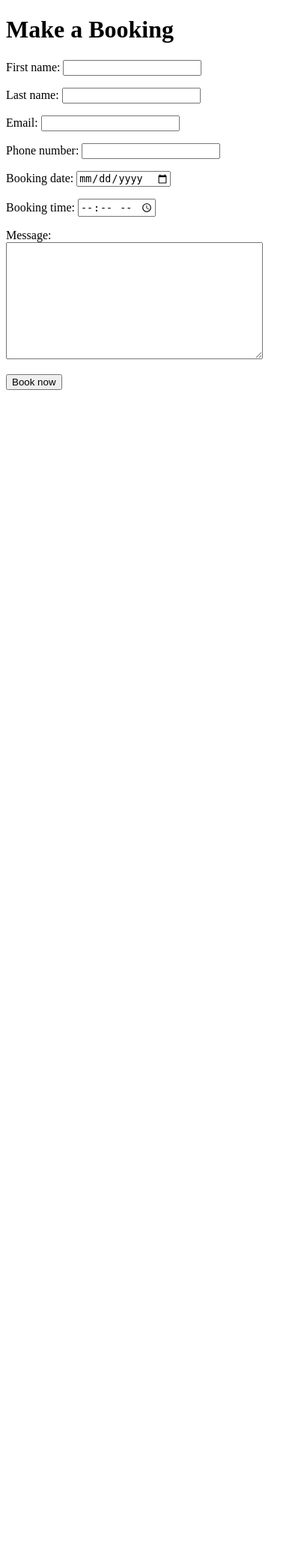
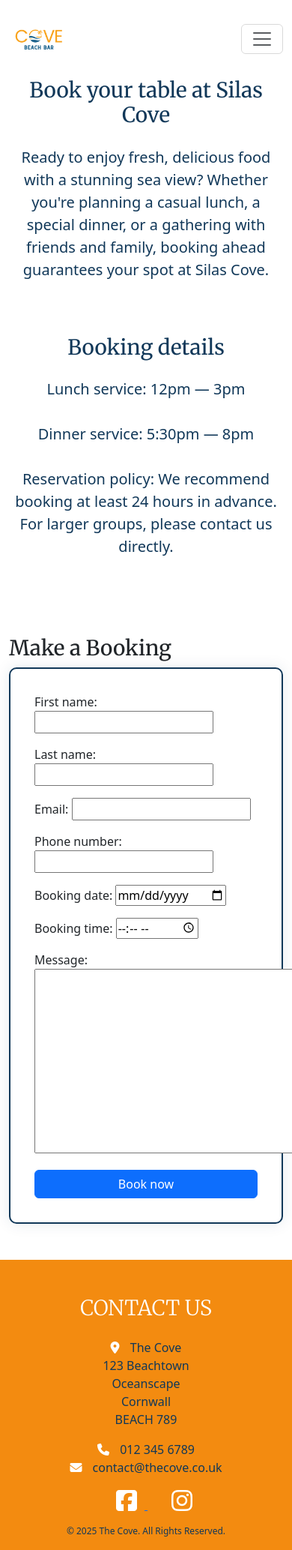
Before and after one commit to naomihunt25/the-cove-test, a Django app: page /bookings/new/ in a window 390 px wide; the page is wider, and only the part inside the window is pictured. Shown: that part at 75% size. Before the commit the page ends 520 px from the top of that part, so only its background shows below. Run offline with Django 5.2, Linux system fonts and the light colour scheme; a user stored in the database is signed in; some libraries are stand-ins or nearby versions.

Commit message:
change things from here

```diff
--- a/bookings/templates/bookings/booking_form.html
+++ b/bookings/templates/bookings/booking_form.html
@@ -1,16 +1,47 @@
-<!DOCTYPE html>
-<html lang="en">
-<head>
-    <meta charset="UTF-8">
-    <meta name="viewport" content="width=device-width, initial-scale=1.0">
-    <title>Make a booking</title>
-</head>
-<body>
-  <h1>Make a Booking</h1>
-  <form method="post">
-    {% csrf_token %}
-    {{ form.as_p }}
-    <button type="submit">Book now</button>
-  </form>
-</body>
-</html>
+{% extends 'base.html' %}
+
+{% block title %}Make a Booking - The Cove{% endblock %}
+
+{% block content %}
+
+<header class="header container section">
+  <div class="row">
+    <div class="col-12 text-center">
+      <h1 class="lead display-6">
+        <strong>Book your table at Silas Cove</strong>
+      </h1>
+      <p class="my-4 lead">
+        Ready to enjoy fresh, delicious food with a stunning sea view?
+        Whether you&#39;re planning a casual lunch, a special dinner, or a
+        gathering with friends and family, booking ahead guarantees your
+        spot at Silas Cove.
+      </p>
+      <br /><br />
+
+      <h1 class="lead display-6">
+        <strong>Booking details</strong>
+      </h1>
+      <p class="my-4 lead">
+        <strong>Lunch service:</strong> 12pm — 3pm <br /><br />
+        <strong>Dinner service:</strong> 5:30pm — 8pm <br /><br />
+        <strong>Reservation policy:</strong> We recommend booking at least
+        24 hours in advance. For larger groups, please contact us directly.
+      </p>
+    </div>
+  </div>
+</header>
+
+<section class="container mt-5 mb-5">
+  <div class="row justify-content-center">
+    <div class="col-12 col-md-8">
+      <h1>Make a Booking</h1>
+      <form method="post">
+        {% csrf_token %}
+        {{ form.as_p }}
+        <button type="submit" class="btn btn-primary w-100">Book now</button>
+      </form>
+    </div>
+  </div>
+</section>
+
+{% endblock %}
--- a/bookings/views.py
+++ b/bookings/views.py
@@ -14,9 +14,6 @@ def about(request):
 
 def menu(request):
     return render(request, 'menu.html')
-
-def bookings(request):
-    return render(request, 'bookings.html')
 
 def contact(request):
     return render(request, 'contact.html')
```
Also changed, not shown: bookings/templates/bookings/booking_list.html (+9 -5 lines), templates/bookings.html (deleted).
